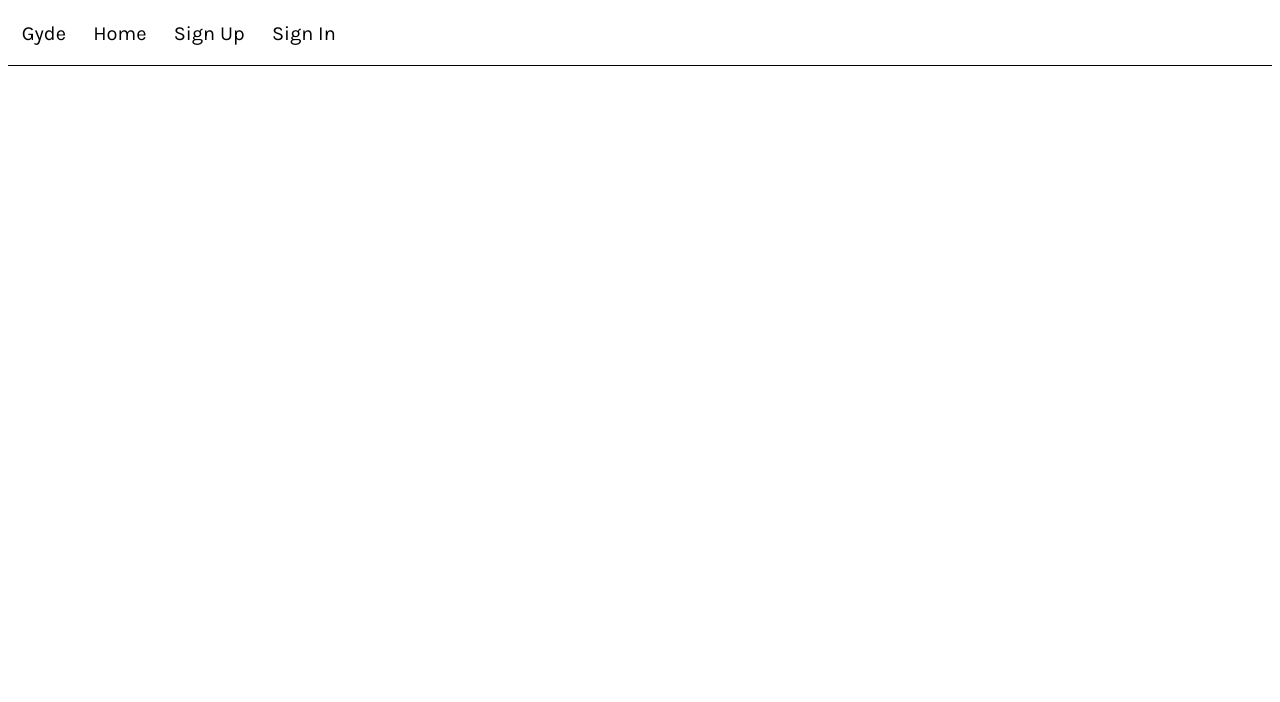
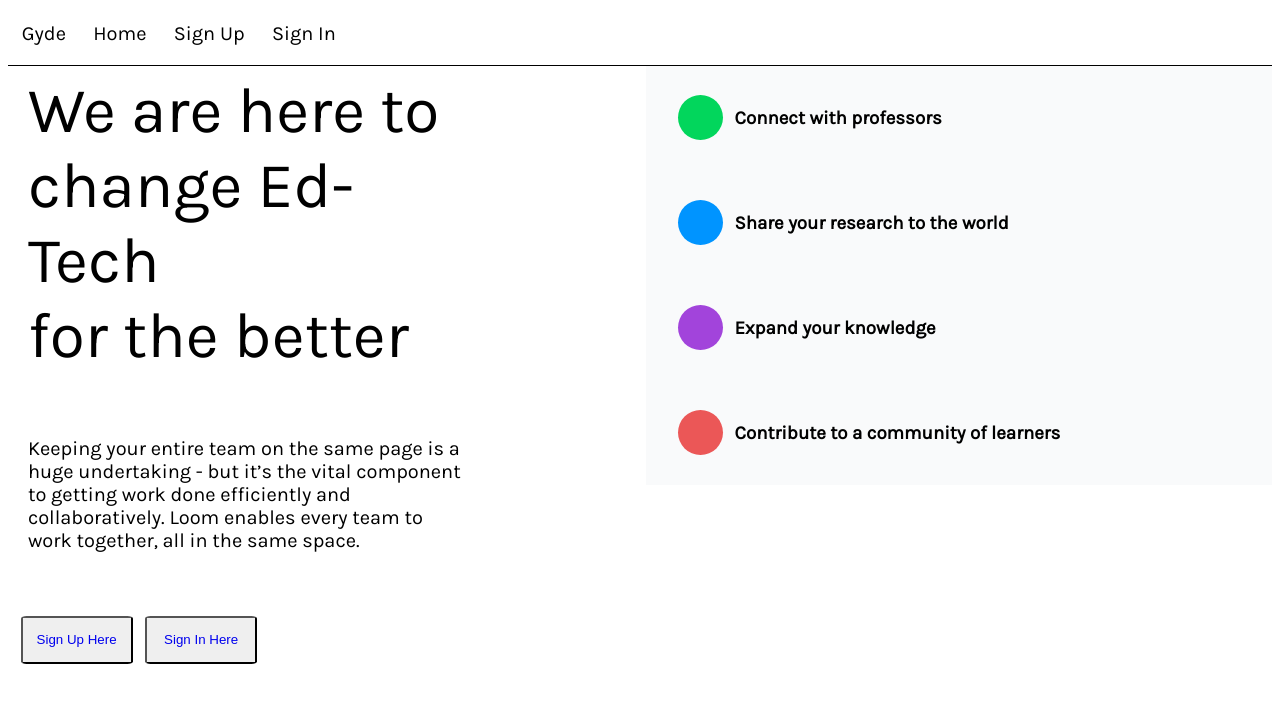
Before and after one commit to maxnawa31/gyde-full-stack, a React (Create React App) app in the folder gyde-client/: page / in a window 1280 px wide. Shown: the top 702 px of the page. Built offline with nearby package versions, Linux system fonts and the light colour scheme.

Commit message:
more styling

```diff
--- /dev/null
+++ b/gyde-client/src/components/Homepage.js
@@ -0,0 +1,42 @@
+import React from 'react'
+import { Link } from 'react-router-dom';
+import '../styles/Homepage.css'
+
+const Homepage = () => (
+    <div className='homepage-container'>
+      <div className ='left-half'>
+      <p className='heading'>We are here to<br/> change Ed-Tech<br/> for the better</p>
+
+      <p className='sub-heading'>Keeping your entire team on the same page is a huge undertaking - but it’s the vital component to getting work done efficiently and collaboratively. Loom enables every team to work together, all in the same space.</p>
+
+        <div className='button-container'>
+      <button className='signup-button'><Link to = '/signup' >Sign Up Here </Link></button>
+      <button className='signin-button'><Link to = '/signin' > Sign In Here </Link></button>
+    </div>
+    </div>
+    <div className='right-half'>
+      <div className='bullet-container'>
+        <div className='bullet'>
+          <div className='circle-green'/>
+          <h3>Connect with professors</h3>
+        </div>
+        <div className='bullet'>
+          <div className='circle-blue'/>
+          <h3>Share your research to the world</h3>
+        </div>
+      <div className='bullet'>
+        <div className='circle-purple'></div>
+        <h3>Expand your knowledge</h3>
+      </div>
+      <div className='bullet'>
+        <div className='circle-red'></div>
+        <h3>Contribute to a community of learners</h3>
+      </div>
+    </div>
+    </div>
+
+
+    </div>
+)
+
+export default Homepage;
--- a/gyde-client/src/containers/App.js
+++ b/gyde-client/src/containers/App.js
@@ -3,6 +3,7 @@ import { Provider } from 'react-redux';
 import { configureStore } from '../store';
 import { BrowserRouter as Router } from 'react-router-dom';
 import Navbar from './Navbar';
+import Main from './Main';
 const store = configureStore();
 
 const App = () => (
@@ -10,6 +11,7 @@ const App = () => (
     <Router>
     <div>
       <Navbar/>
+      <Main/>
       </div>
     </Router>
     </Provider>
--- /dev/null
+++ b/gyde-client/src/styles/Homepage.css
@@ -0,0 +1,116 @@
+@import url('https://fonts.googleapis.com/css?family=Karla');
+
+.homepage-container {
+  display: flex;
+  flex-direction: row;
+}
+
+.left-half {
+  height: 100%;
+  width: 50%;
+  /* border: 1px solid black; */
+
+  padding-left: 1%;
+}
+
+.heading {
+  font-size: 4rem;
+  width: 70%;
+}
+
+.sub-heading {
+  margin-top: 10%;
+  width: 70%;
+}
+
+.button-container {
+  display: flex;
+  flex-direction: row;
+  margin-top: 10%;
+}
+
+
+.signup-button {
+  height: 3rem;
+  width: 7rem;
+  border-radius: 5%;
+  margin-bottom: 5%;
+}
+.signup-button a {
+  text-decoration: none;
+}
+
+.signin-button {
+  height: 3rem;
+  border-radius: 5%;
+  margin-left: 2%;
+  width: 7rem;
+  margin-bottom: 5%;
+}
+.signin-button a {
+  text-decoration: none;
+}
+
+/* @media (min-width: 800px){
+.heading {
+    font-size: 3.5rem;
+  }
+} */
+
+.right-half {
+  height: 100%;
+  width: 50%;
+  /* border: 1px solid black; */
+  background-color: #f9fafb;
+}
+
+.bullet-container {
+  display: flex;
+  flex-direction: column;
+  margin-left: 5%;
+}
+
+.bullet {
+  display: flex;
+  flex-direction: row;
+  margin-top: 5%;
+  margin-bottom: 5%;
+}
+
+.bullet h3 {
+  line-height: 0.5rem;
+  font-family: 'Karla';
+  margin-left: 2%;
+}
+
+.circle-green {
+  width: 45px;
+  height: 45px;
+  border-radius: 50%;
+  background-color: rgb(2, 214, 92);
+}
+.circle-blue {
+  width: 45px;
+  height: 45px;
+  border-radius: 50%;
+  background-color: rgb(0, 148, 255);
+}
+.circle-purple {
+  width: 45px;
+  height: 45px;
+  border-radius: 50%;
+  background-color: rgb(162, 68, 219);
+}
+.circle-red {
+  width: 45px;
+  height: 45px;
+  border-radius: 50%;
+  background-color: rgb(235, 87, 87);
+}
+
+
+@media (max-width: 720px){
+  .heading {
+      font-size: 3.5rem;
+    }
+  }
```
